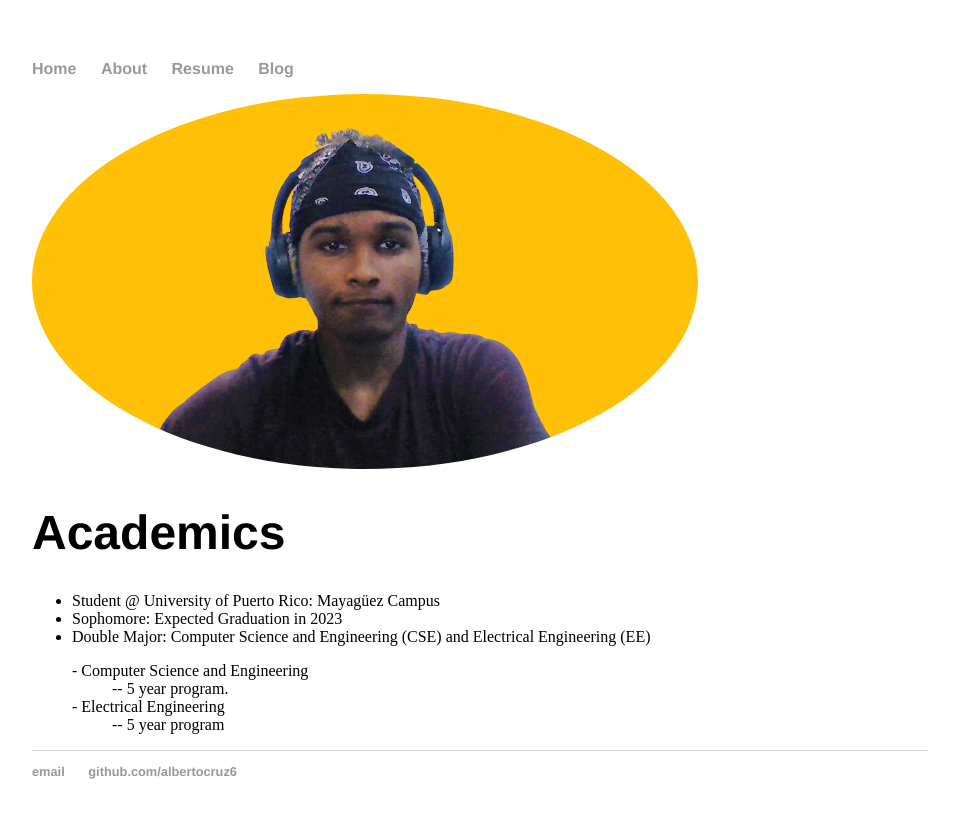
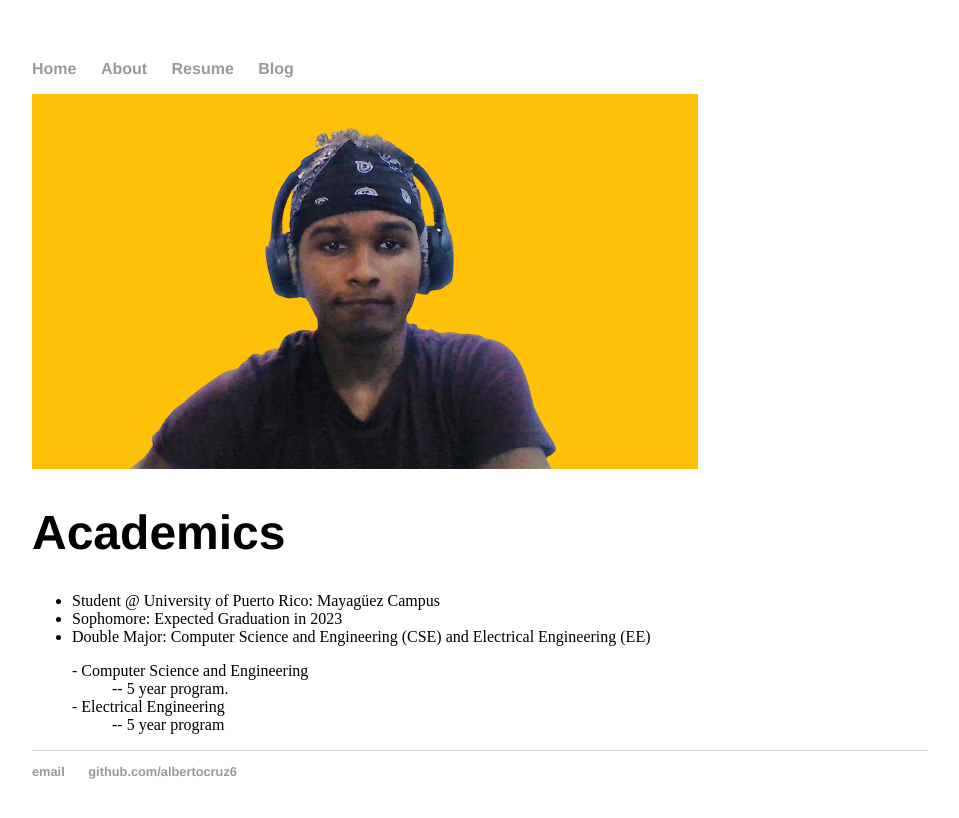
Before and after one commit to albertocruz6/albertocruz6.github.io, a Jekyll site: the page built from about/index.html, in a window 1280 px wide. Shown: the top 818 px of the page, without its empty margins (160-1119 px from the left). Built offline with Jekyll 4.4.1, drawn with Linux system fonts in a browser that asks for light colours.

Commit message:
Update main.css

```diff
--- a/css/main.css
+++ b/css/main.css
@@ -42,6 +42,6 @@ ul.posts li {
     list-style: none;
 }
 
-img {
+.circular--square {
   border-radius: 50%;
 }
```
